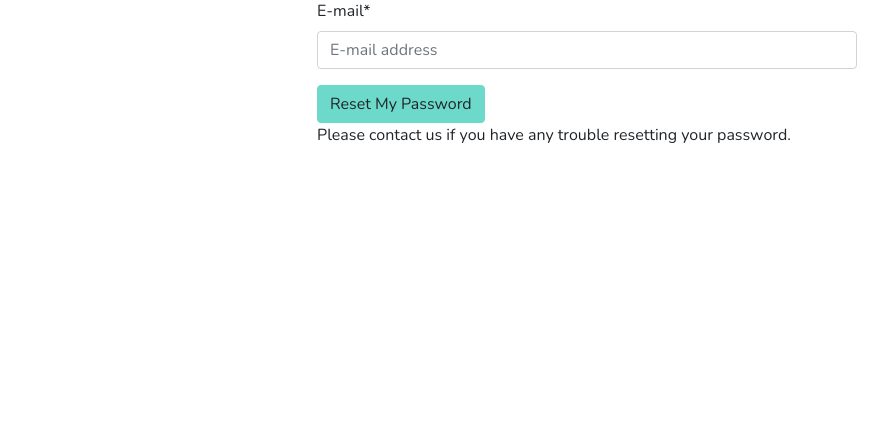
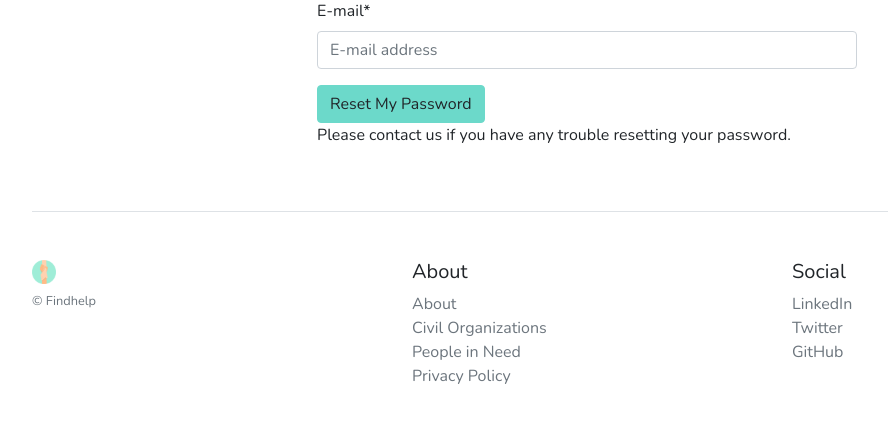
Before and after one commit to yusufhilmi/findhelp, a Django app: page /accounts/password/reset/ in a window 1280 px wide. Shown: the part 183-606 px from the top of the page, without its empty margins (53-941 px from the left). Run offline with Django 3.2, Linux system fonts and the light colour scheme; some libraries are stand-ins or nearby versions.

Commit message:
footer #1

```diff
--- a/findhelp/templates/base.html
+++ b/findhelp/templates/base.html
@@ -127,6 +127,33 @@
     </p>
     {% endblock content %}
 
+
+    <footer class="pt-4 my-md-5 pt-md-5 border-top">
+      <div class="row">
+        <div class="col-4 col-md">
+          <img class="mb-2" src="{% static 'images/logo.png' %}" alt="" width="24" height="24">
+          <small class="d-block mb-3 text-muted">&copy; Findhelp</small>
+        </div>
+        <div class="col-4 col-md">
+          <h5>{% trans 'About' %}</h5>
+          <ul class="list-unstyled text-small">
+            <li><a class="text-muted" href="#">{% trans 'About' %}</a></li>
+            <li><a class="text-muted" href="#">{% trans 'Civil Organizations' %}</a></li>
+            <li><a class="text-muted" href="#">{% trans 'People in Need' %}</a></li>
+            <li><a class="text-muted" href="#">{% trans 'Privacy Policy' %}</a></li>
+          </ul>
+        </div>
+        <div class="col-4 col-md">
+          <h5>{% trans 'Social' %}</h5>
+          <ul class="list-unstyled text-small">
+            <li><a class="text-muted" href="#">{% trans 'LinkedIn' %}</a></li>
+            <li><a class="text-muted" href="#">{% trans 'Twitter' %}</a></li>
+            <li><a class="text-muted" href="#">{% trans 'GitHub' %}</a></li>
+          </ul>
+        </div>
+      </div>
+    </footer>
+
   </div> <!-- /container -->
 
   {% block modal %}{% endblock modal %}
```
